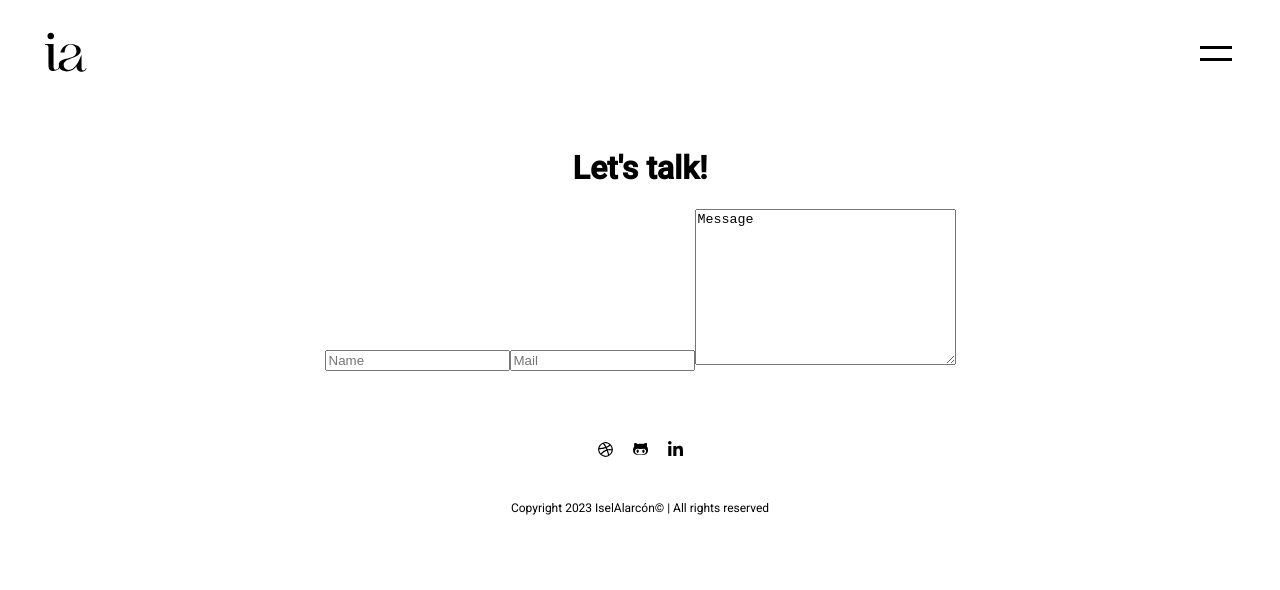
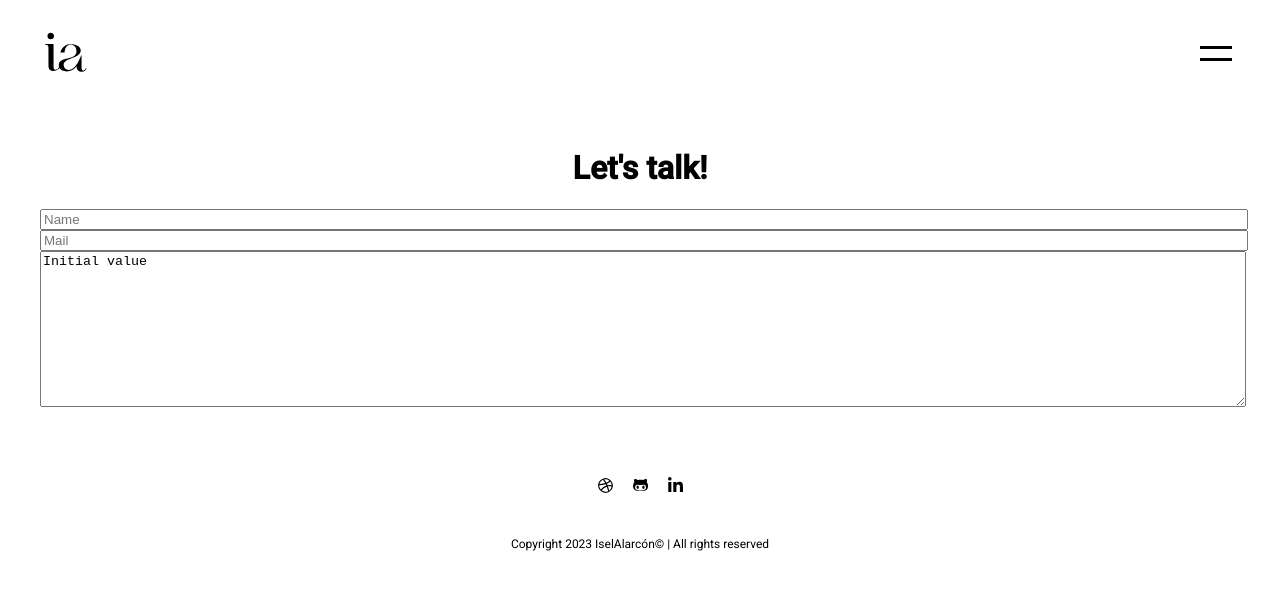
Before and after one commit to Isynopoulos1/iselaweb_v2_reloaded, a React (Create React App) app: page /contact in a window 1280 px wide. Shown: the top 590 px of the page. Built offline with nearby package versions, Linux system fonts and the light colour scheme.

Commit message:
adding the text area in the form section

```diff
--- a/src/components/pages/contact/Contact.js
+++ b/src/components/pages/contact/Contact.js
@@ -1,19 +1,16 @@
 import React from "react";
-
+import { ContactContainer, Greetings, FormContainer, InputStyle, TextArea } from "./Contact.styles";
 //IMPORT STYLES
-import { ContactContainer, Greetings, formContainer } from "./Contact.styles";
 
 const Contact = () => {
   return (
     <ContactContainer>
       <Greetings>Let's talk!</Greetings>
-      <formContainer>
-        <input type="form" placeholder="Name" />
-        <input type="text" placeholder="Mail" />
-        <textarea name="Message" id="" cols="30" rows="10">
-          Message
-        </textarea>
-      </formContainer>
+      <FormContainer>
+        <InputStyle type="form" placeholder="Name" />
+        <InputStyle type="text" placeholder="Mail" />
+        <TextArea name="Message" id="textarea" cols="30" rows="10" defaultValue="Initial value" />
+      </FormContainer>
     </ContactContainer>
   );
 };
--- a/src/components/pages/contact/Contact.styles.js
+++ b/src/components/pages/contact/Contact.styles.js
@@ -2,7 +2,7 @@ import styled from "styled-components";
 import { fonts } from "../../../styles/index";
 
 export const ContactContainer = styled.div`
-  width: 100;
+  width: 100%;
   justify-content: center;
   align-items: center;
   position: relative;
@@ -19,8 +19,14 @@ export const Greetings = styled.h1`
   font-family: ${fonts.font1};
 `;
 
-export const formContainer = styled.div`
+export const FormContainer = styled.form`
   width: 100%;
   display: flex;
   flex-direction: column;
 `;
+export const InputStyle = styled.input`
+  width: 100%;
+`;
+export const TextArea = styled.textarea`
+  width: 100%;
+`;
```
